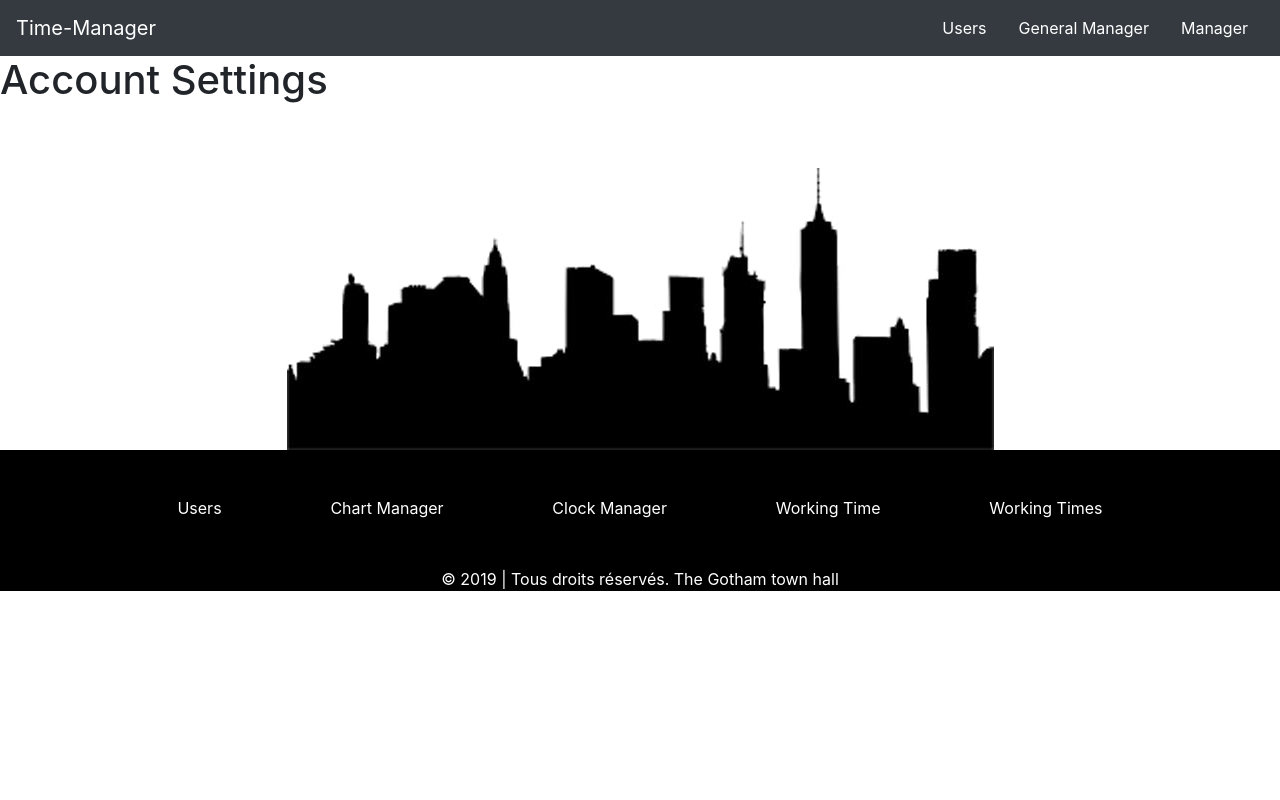
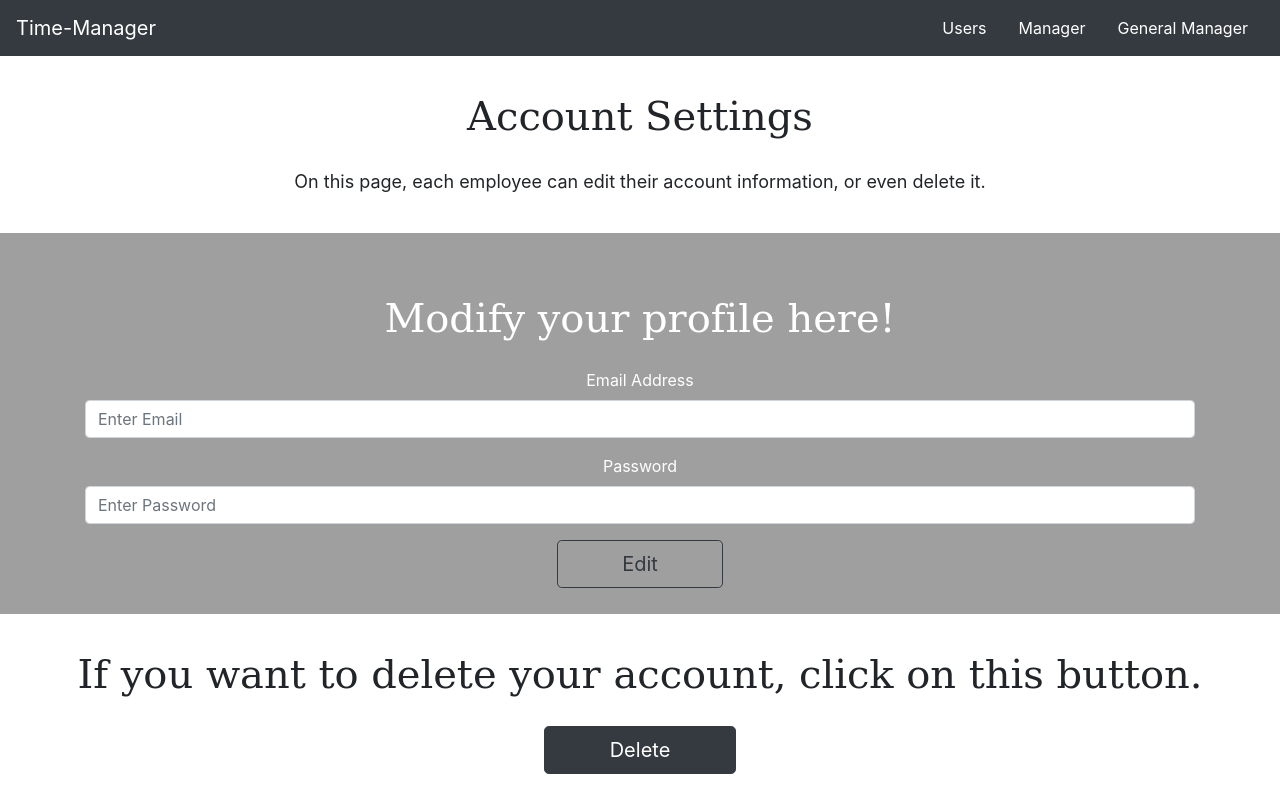
Before and after one commit to Gerroll/Time-Manager, a Vue app in the folder front/: page /users/account-settings in a window 1280 px wide. Shown: the top 800 px of the page. Built offline with nearby package versions, Linux system fonts and the light colour scheme.

Commit message:
push vue Account Settings

```diff
--- a/front/src/App.vue
+++ b/front/src/App.vue
@@ -5,12 +5,11 @@
         <a class="navbar-brand" href="/">Time-Manager</a>
         <div class="link">
           <a class="nav-link" href="/users">Users</a>
+          <a class="nav-link" href="/manager">Manager</a>
           <a class="nav-link" href="/general-manager">General Manager</a>
-          <a class="nav-link" href="/manager">Manager</a>
         </div>
       </nav>
     </div>
-
 
     <router-view/>
 
@@ -21,10 +20,8 @@
     <footer>
       <div class="link">
         <a class="nav-link" href="/users">Users</a>
-        <a class="nav-link" href="/chart">Chart Manager</a>
-        <a class="nav-link" href="/clock">Clock Manager</a>
-        <a class="nav-link" href="/worktime">Working Time</a>
-        <a class="nav-link" href="/worktimes">Working Times</a>
+        <a class="nav-link" href="/manager">Manager</a>
+        <a class="nav-link" href="/general-manager">General Manager</a>
       </div>
 
       <p>© 2019 | Tous droits réservés. The Gotham town hall</p>
--- a/front/src/components/AccountSettings.vue
+++ b/front/src/components/AccountSettings.vue
@@ -1,5 +1,35 @@
 <template>
+  <div class="account">
     <h1>Account Settings</h1>
+
+    <div id="info">
+      <p>On this page, each employee can edit their account information, or even delete it.</p>
+    </div>
+
+    <div class="form">
+      <h1>Modify your profile here!</h1>
+
+      <form class="container">
+        <div class="form-group">
+          <label for="exampleInputEmail1">Email Address</label>
+          <input type="email" class="form-control" id="exampleInputEmail1" aria-describedby="emailHelp"
+                 placeholder="Enter Email">
+        </div>
+        <div class="form-group">
+          <label for="exampleInputPassword1">Password</label>
+          <input type="password" class="form-control" id="exampleInputPassword1"
+                 placeholder="Enter Password">
+        </div>
+        <button id="btn_edit" type="submit" class="btn btn-outline-dark btn-lg">Edit</button>
+      </form>
+    </div>
+
+    <div>
+      <h1>If you want to delete your account, click on this button.</h1>
+      <button id="btn_delete" class="btn btn-dark btn-lg">Delete</button>
+    </div>
+
+  </div>
 </template>
 
 <script>
@@ -9,5 +39,32 @@
 </script>
 
 <style scoped>
+  .account {
+    text-align: center;
+  }
 
+  h1 {
+    margin-top: 3%;
+    margin-bottom: 2%;
+    font-family: "DejaVu Math TeX Gyre";
+  }
+
+  #info {
+    font-size: large;
+    margin-bottom: 3%;
+  }
+
+  .form {
+    background-color: #9f9f9f;
+    color: white;
+    padding: 2%;
+  }
+
+  #btn_edit {
+    width: 15%;
+  }
+
+  #btn_delete {
+    width: 15%;
+  }
 </style>
```
